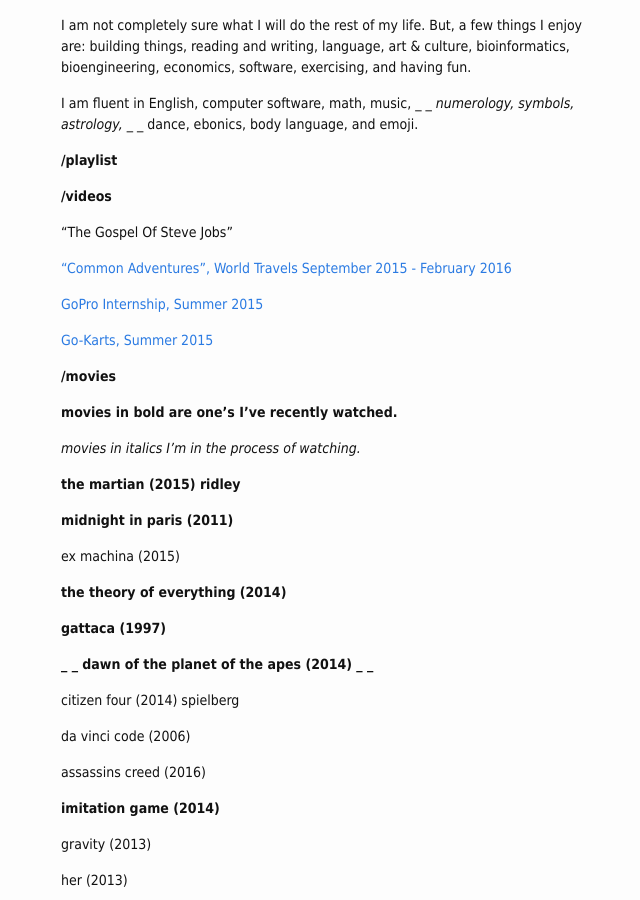
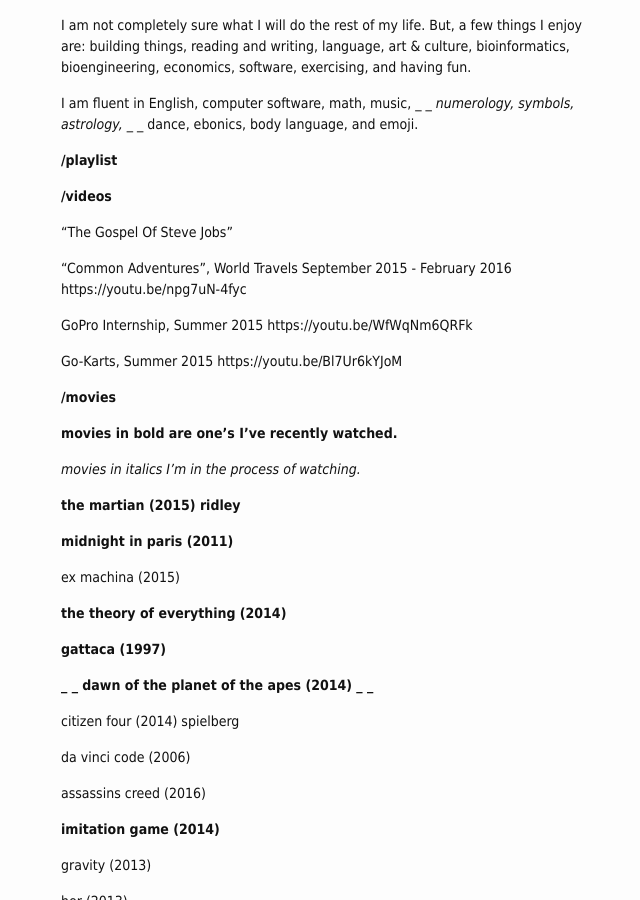
Before and after one commit to mitc-mcla/mitc-mcla.github.io, a Jekyll site: the page built from _posts/2019-11-19-lists.markdown, in a window 1280 px wide and 900 px high, scrolled down 515 px. Shown: the whole window, without its empty margins (309-949 px from the left). Built offline with Jekyll 4.4.1, drawn with Linux system fonts in a browser that asks for light colours; some of the changed lines change nothing that is shown.

Commit message:
write out links long form

```diff
--- a/_posts/2019-11-19-lists.markdown
+++ b/_posts/2019-11-19-lists.markdown
@@ -34,11 +34,11 @@ I am fluent in English, computer software, math, music, *_ _ numerology, symbols
 
 "The Gospel Of Steve Jobs"
 
-<a href="https://youtu.be/npg7uN-4fyc" target="_blank">"Common Adventures", World Travels September 2015 - February 2016 </a>
+"Common Adventures", World Travels September 2015 - February 2016 https://youtu.be/npg7uN-4fyc
 
-<a href="https://youtu.be/WfWqNm6QRFk" target="_blank">GoPro Internship, Summer 2015 </a>
+GoPro Internship, Summer 2015 https://youtu.be/WfWqNm6QRFk
 
-<a href="https://youtu.be/Bl7Ur6kYJoM" target="_blank">Go-Karts, Summer 2015</a>
+Go-Karts, Summer 2015 https://youtu.be/Bl7Ur6kYJoM
 
 **/movies**
 
```
